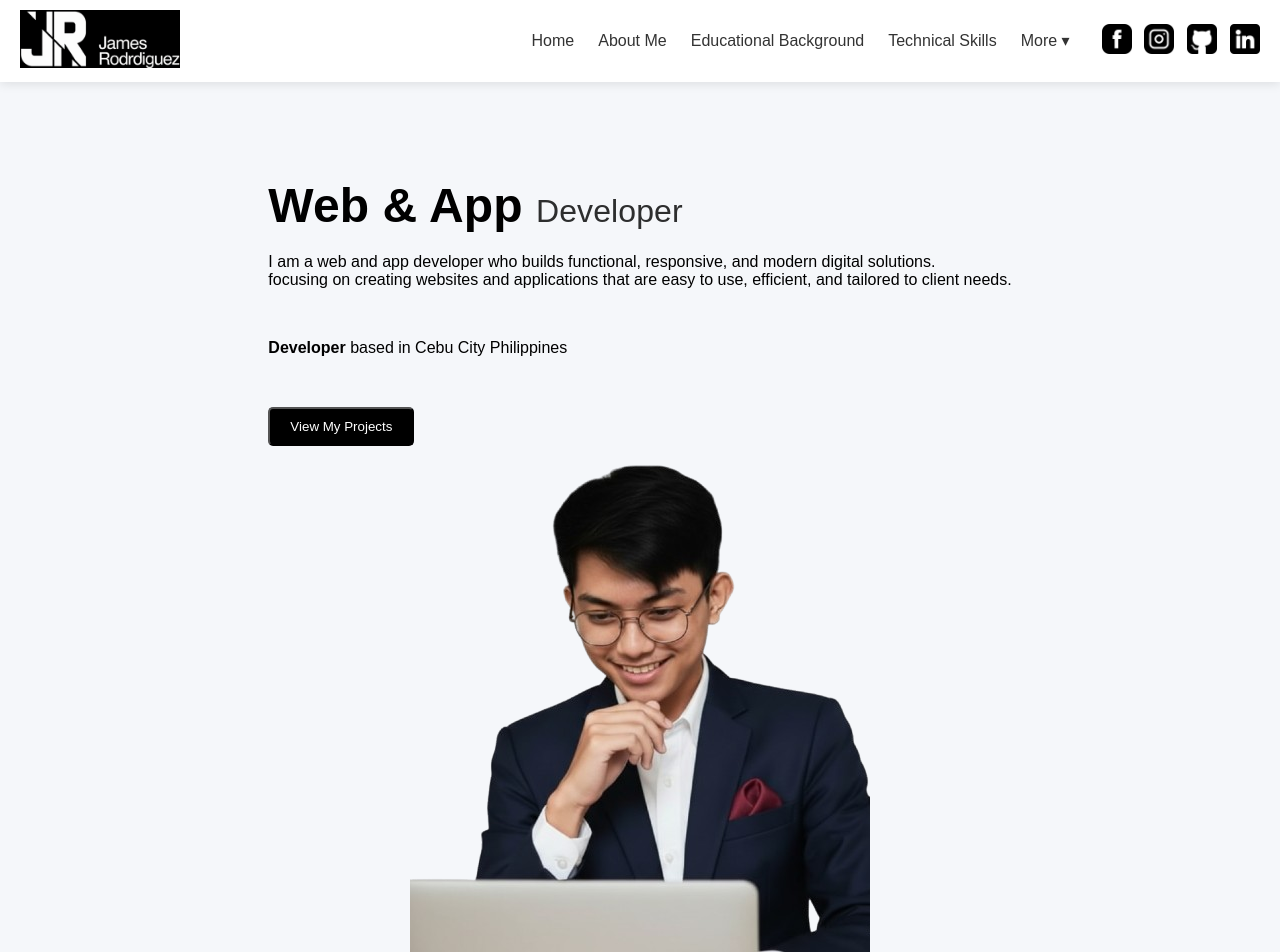
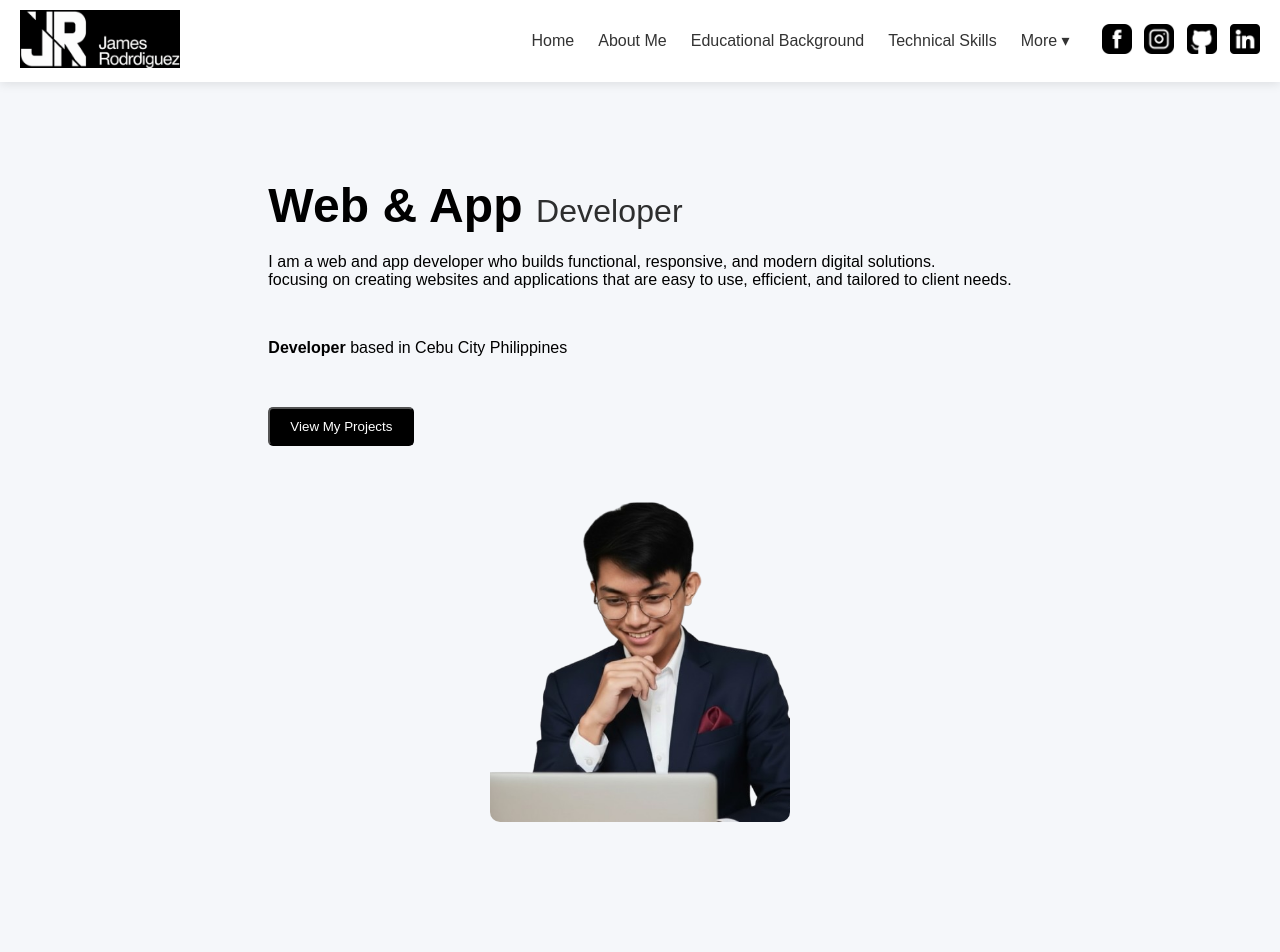
Before and after one commit to JAMESKANEKS/jamesportfolio, a React (Vite) app: page / in a window 1280 px wide. Shown: the top 952 px of the page. Built offline with nearby package versions, Linux system fonts and the light colour scheme.

Commit message:
change profile

```diff
--- a/src/components/MainSections.css
+++ b/src/components/MainSections.css
@@ -16,7 +16,11 @@ section {
 .container {
   flex-wrap: wrap;
 }
-
+.profile img {
+  width: 300px;
+  height: auto;
+  border-radius: 10px;
+}
 .home h1 span {
   font-weight: 200;
   color: rgba(0, 0, 0, 0.815);
@@ -38,7 +42,7 @@ section {
   display: flex;
   justify-content: center;
   flex-wrap: wrap;
-  gap: 10px;
+  gap: 50px;
   margin: 50px auto 0;
   padding: 0 20px;
   width: 100%;
```
